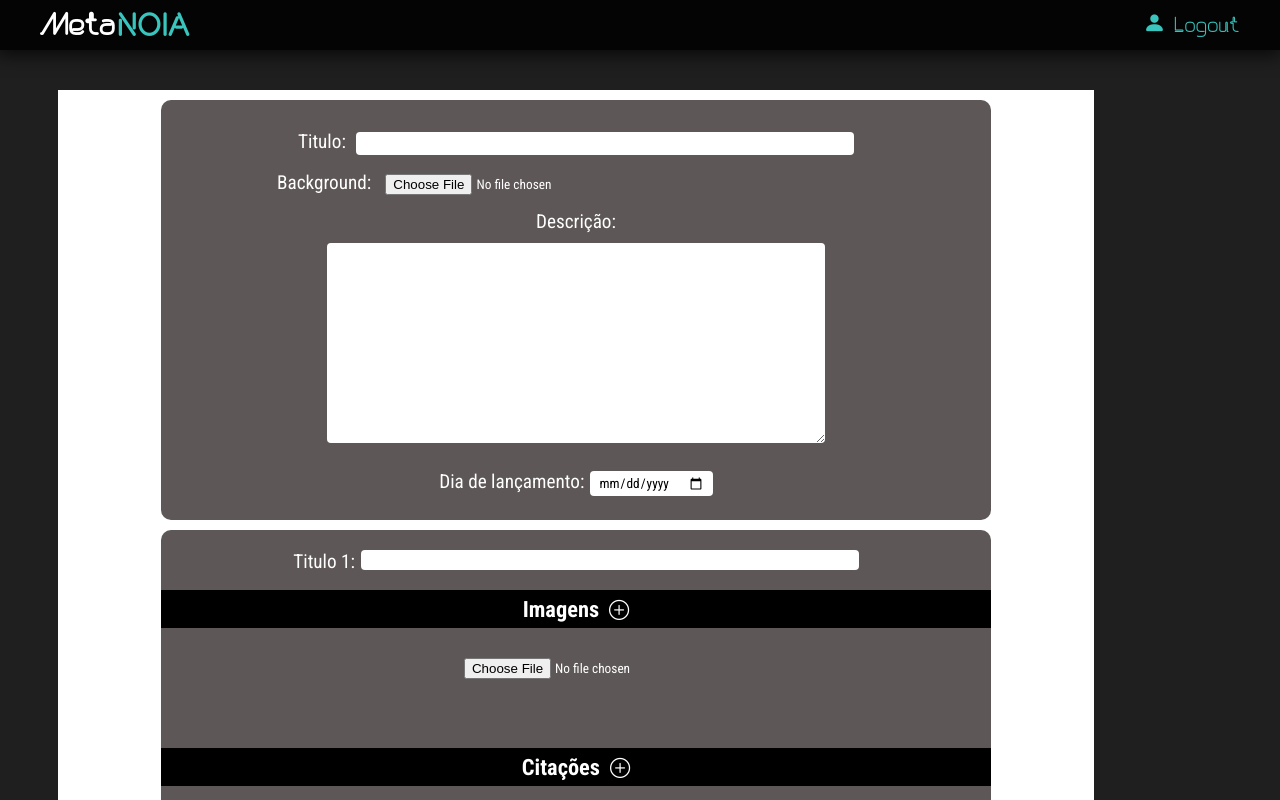
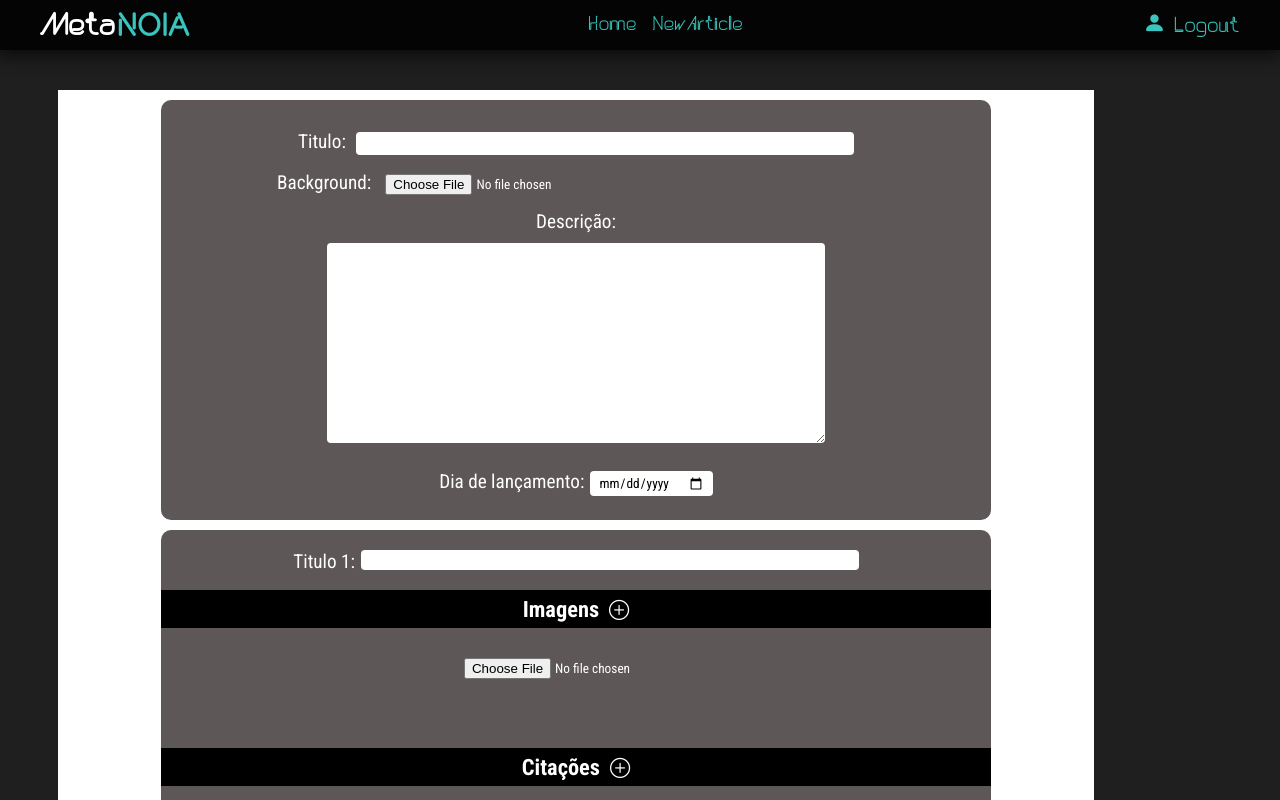
Before and after one commit to vicemanu/admin-metanoia, a React (Vite) app: page /admin in a window 1280 px wide. Shown: the top 800 px of the page. Built offline with nearby package versions, Linux system fonts and the light colour scheme; no server answers; sample sign-in values are in the browser's storage.

Commit message:
nav pronto

```diff
--- a/src/Router/Private.jsx
+++ b/src/Router/Private.jsx
@@ -16,8 +16,6 @@ export default function Private({children} ) {
                         uid: user.uid,
                         email: user.email,
                     }
-
-                    localStorage.setItem("@detailUser", JSON.stringify(userData))
 
                     setLoading(false);
                     setSigned(true);
--- a/src/pages/Admin/admin.css
+++ b/src/pages/Admin/admin.css
@@ -22,6 +22,19 @@
     font-size: 2em;
 }
 
+.menu--links a {
+    color: #39C4BD;
+    text-decoration: none;
+    font-family: 'Neoncity';
+    margin: 0px 8px;
+    font-size: 1.3em;
+}
+
+.menu--links a:hover {
+    color: #00fff2;
+
+}
+
 .menu button {
     background-color: transparent;
     border: none;
--- a/src/pages/Admin/index.jsx
+++ b/src/pages/Admin/index.jsx
@@ -19,7 +19,13 @@ export default function Admin() {
         <div className='admin_page'>
         <menu className='menu'>
             <Logo/>
-            <button className='btn-logout' onClick={headleLogout}><i className="bi bi-person-fill"></i> Logout</button>
+            <nav className='menu--links'>
+                <a href="">Home</a>
+                <a href="">NewArticle</a>
+            </nav>
+            <button className='btn-logout' onClick={headleLogout}>
+                <i className="bi bi-person-fill"></i> Logout
+            </button>
         </menu>
 
             <div className='admin_page--main'>
```
